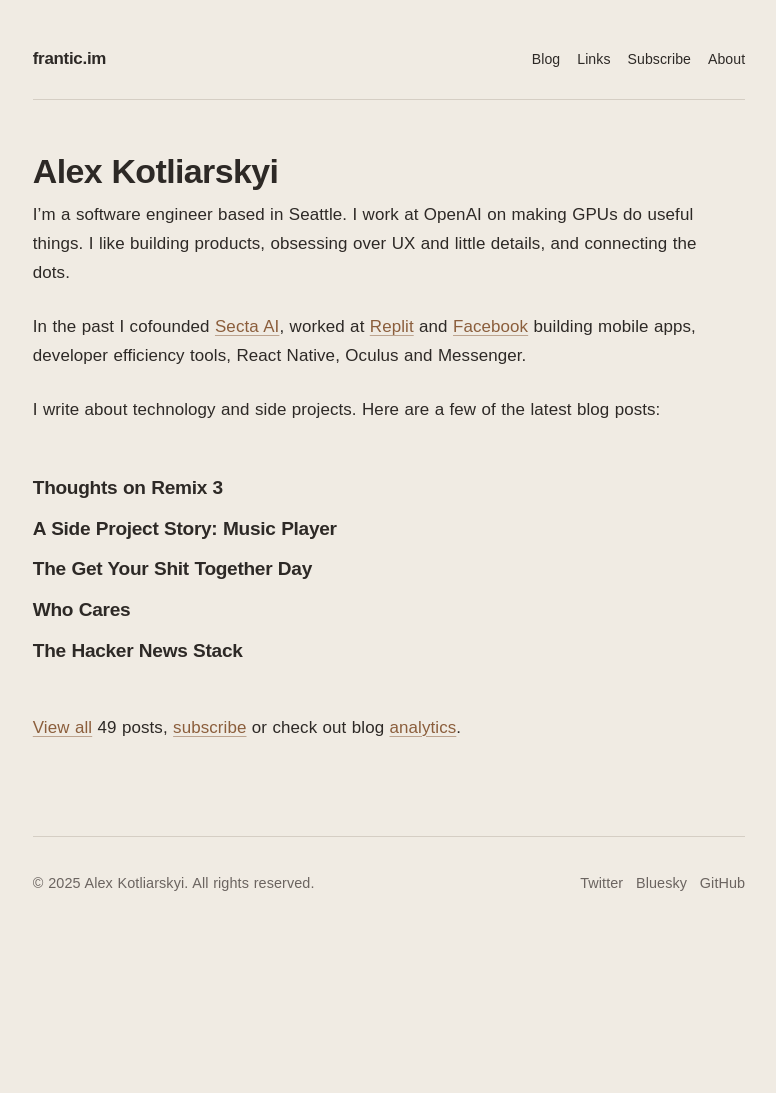
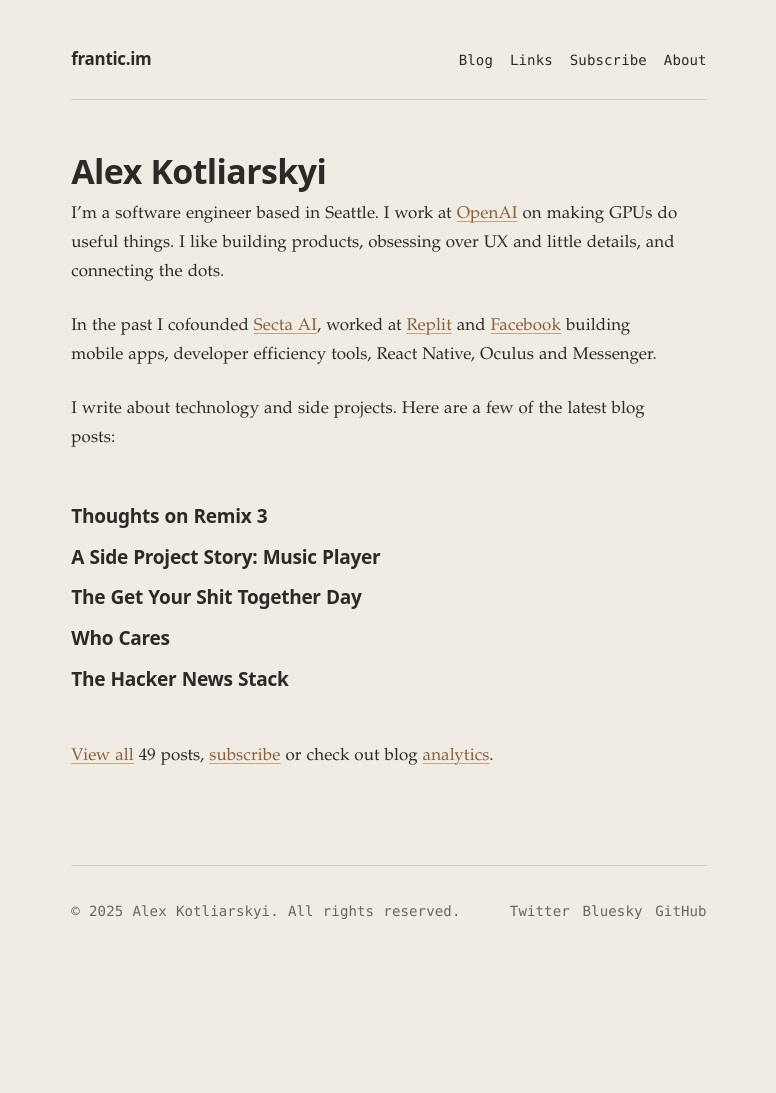
Before and after one commit to frantic/frantic.github.io, a Jekyll site: the page built from pages/index.md, in a window 1280 px wide. Shown: the whole page, without its empty margins (251-1027 px from the left). Built offline with Jekyll 4.4.1, drawn with Linux system fonts in a browser that asks for light colours; before the commit the page ends 1065 px from its top, so only the background shows below that.

Commit message:
Typography refresh + fix links meta contrast + link OpenAI on homepage
- Switch to Palatino serif for body, system-ui sans for headings,
  monospace for UI chrome (dates, nav, footer, meta labels)
- Fix /links/ page: increase meta opacity 0.5→0.7, decrease font size
  to --step--2 for better contrast on light theme
- Make OpenAI a link on the index page (matches Replit, Secta AI, etc.)
- Restyle related/random post labels to <p> with system-text class
- Non-breaking spaces in footer copyright
- Subscribe form uses heading font (sans-serif)

Co-authored-by: Shelley <shelley@exe.dev>

```diff
--- a/_includes/footer.html
+++ b/_includes/footer.html
@@ -1,7 +1,7 @@
 <footer class="site-footer">
   <div class="footer-bottom">
     <p class="footer-copyright">
-      © 2025 Alex Kotliarskyi. All rights reserved.
+      ©&nbsp;2025 Alex&nbsp;Kotliarskyi. All&nbsp;rights&nbsp;reserved.
     </p>
     <p class="footer-colophon social-links">
       <a target="_blank" href="https://x.com/alex_frantic">Twitter</a>
--- a/_includes/related.html
+++ b/_includes/related.html
@@ -34,7 +34,7 @@
 
 {% if maxRelatedCounter > 0 %}
     <div class="related-posts">
-      <h3>Related Posts</h3>
+      <p class="related-posts-label">Related Posts</p>
       <ul>
         {{ posts }}
       </ul>
@@ -43,7 +43,7 @@
 {% else %}
 
     <div class="related-posts">
-      <h3>Random Posts</h3>
+      <p class="related-posts-label">Random Posts</p>
       <ul>
         {% assign randomPosts = site.posts | sample: 4 %}
         {% for post in randomPosts %}
--- a/_includes/styles.css
+++ b/_includes/styles.css
@@ -9,8 +9,9 @@
   --separator: #d5cec4;
 
   /* Typography */
-  --body-font: Arial, Helvetica, "Helvetica Neue", system-ui, -apple-system, "Segoe UI", sans-serif;
-  --heading-font: var(--body-font);
+  --body-font: "Palatino Linotype", Palatino, "Book Antiqua", "Iowan Old Style", Georgia, serif;
+  --heading-font: system-ui, -apple-system, "Segoe UI", Arial, Helvetica, sans-serif;
+  --system-font: var(--mono-font);
   --mono-font: ui-monospace, SFMono-Regular, Menlo, Consolas, "Liberation Mono", monospace;
 
   /* Fluid type scale */
@@ -143,6 +144,7 @@ small, .small { font-size: var(--step--1); color: var(--text-secondary); }
 
 /* Header */
 .site-header {
+  font-family: var(--system-font);
   border-bottom: 1px solid var(--separator);
   margin-bottom: var(--space-7);
   padding-bottom: var(--space-4);
@@ -207,7 +209,8 @@ img.article-og--custom {
 
 .article-meta {
   color: var(--text-secondary);
-  font-size: var(--step--1);
+  font-size: var(--step--2);
+  font-family: var(--system-font);
   margin-bottom: var(--space-5);
 }
 
@@ -340,7 +343,7 @@ figcaption {
   flex: 1;
   padding: 0.8rem 1rem;
   font-size: var(--step--1);
-  font-family: var(--body-font);
+  font-family: var(--heading-font);
   border: 1px solid var(--separator);
   border-radius: 6px;
   background: var(--background);
@@ -352,7 +355,7 @@ figcaption {
 .subscribe-button {
   padding: 0.8rem 1.25rem;
   font-size: var(--step--1);
-  font-family: var(--body-font);
+  font-family: var(--heading-font);
   font-weight: 600;
   color: var(--background);
   background: var(--text);
@@ -392,7 +395,7 @@ figcaption {
 
 .footer-bio { font-size: var(--step--1); line-height: 1.6; color: var(--text-secondary); margin: 0; }
 
-.footer-heading { font-family: var(--heading-font); font-size: 0.85rem; text-transform: uppercase; letter-spacing: 0.06em; margin: 0 0 1rem; color: var(--text-secondary); }
+.footer-heading { font-family: var(--system-font); font-size: 0.8rem; text-transform: uppercase; letter-spacing: 0.06em; margin: 0 0 1rem; color: var(--text-secondary); }
 
 .social-links { display: flex; flex-direction: row; gap: 0.75rem; }
 
@@ -412,11 +415,11 @@ figcaption {
 
 .footer-bottom { padding-top: var(--space-6); border-top: 1px solid var(--separator); display: flex; justify-content: space-between; align-items: baseline; gap: var(--space-6); }
 
-.footer-copyright, .footer-colophon { font-size: 0.85rem; color: var(--text-secondary); margin: 0; }
+.footer-copyright, .footer-colophon { font-size: var(--step--2); color: var(--text-secondary); margin: 0; font-family: var(--system-font); }
 
 @media (max-width: 600px) {
   .footer-content { grid-template-columns: 1fr; gap: 2rem; margin-bottom: 2rem; }
-  .footer-bottom { flex-direction: column; gap: 0.5rem; }
+  .footer-bottom { flex-wrap: wrap; gap: var(--space-2) var(--space-5); }
   .footer-inner { padding: 0 1rem; }
 }
 
@@ -426,7 +429,9 @@ figcaption {
 .related-posts a { color: var(--text); text-decoration: none; }
 .related-posts a:hover { color: var(--accent); }
 
-.related-posts h3 { color: var(--text-secondary); font-size: var(--step--1); margin-bottom: var(--space-4); }
+.system-text { font-family: var(--system-font); font-size: var(--step--2); color: var(--text-secondary); }
+
+.related-posts-label { color: var(--text-secondary); font-size: var(--step--2); font-family: var(--system-font); margin-bottom: var(--space-4); }
 
 .related-posts ul { list-style: none; padding: 0; margin: 0; }
 
@@ -492,8 +497,9 @@ figcaption {
 .links-meta {
   display: block;
   color: var(--text-secondary);
+  font-family: var(--system-font);
   margin-top: var(--space-1);
-  font-size: var(--step--1);
+  font-size: var(--step--2);
   font-variant-numeric: tabular-nums;
-  opacity: 0.5;
+  opacity: 0.7;
 }
--- a/pages/blog.html
+++ b/pages/blog.html
@@ -7,7 +7,7 @@ permalink: /blog/
 <div class="container">
   {% include header.html %}
   <main>
-    <p>Latest blog posts:</p>
+    <p class="system-text">Latest blog posts:</p>
     <div class="related-posts">
       <ul>
         {% for post in site.posts %}
--- a/pages/index.md
+++ b/pages/index.md
@@ -5,7 +5,7 @@ layout: page
 url: /
 ---
 
-I'm a software engineer based in Seattle. I work at OpenAI on making GPUs do useful things. I like building products, obsessing over UX and little details, and connecting the dots.
+I'm a software engineer based in Seattle. I work at [OpenAI](https://openai.com/) on making GPUs do useful things. I like building products, obsessing over UX and little details, and connecting the dots.
 
 In the past I cofounded [Secta AI](https://secta.ai/), worked at [Replit](https://replit.com/site/careers) and [Facebook](/leaving-facebook) building mobile apps, developer efficiency tools, React Native, Oculus and Messenger.
 
```
